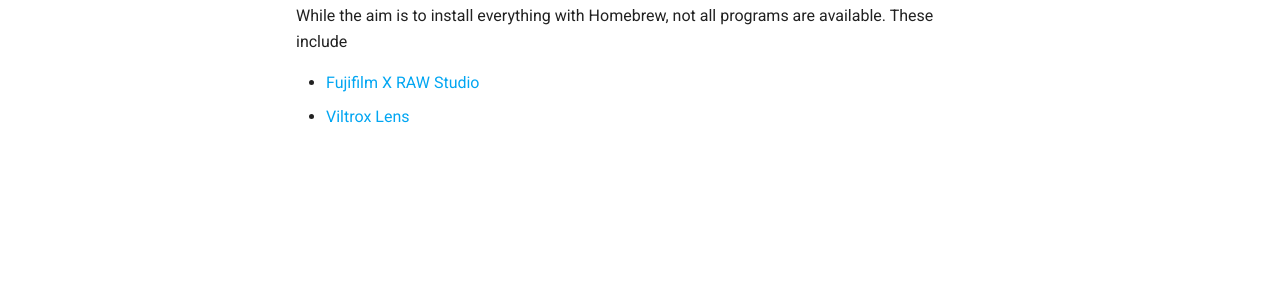
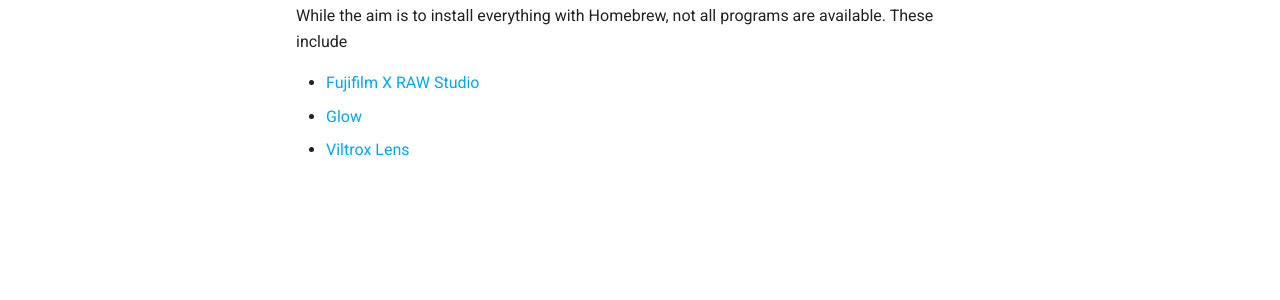
Before and after one commit to eshwen/macOS-setup, an MkDocs documentation site: the page built from docs/programs/programs.md, in a window 1280 px wide. Shown: the part 509-809 px from the top of the page. Built offline with MkDocs 1.6.1 and Material for MkDocs 9.7.7, drawn with Linux system fonts in a browser that asks for light colours; comment, search, counter and statistics services are not loaded; the version menu is left out.

Commit message:
Add Glow program to documentation
Added Glow to the list of programs with its link.

```diff
--- a/docs/programs/programs.md
+++ b/docs/programs/programs.md
@@ -13,8 +13,11 @@
 While the aim is to install everything with Homebrew, not all programs are available. These include
 
 - [Fujifilm X RAW Studio]
+- [Glow]
 - [Viltrox Lens]
 
 [Fujifilm X RAW Studio]: https://www.fujifilm-x.com/en-gb/products/software/x-raw-studio/
 
+[Glow]: https://macglow.app/
+
 [Viltrox Lens]: https://viltrox.com/pages/download-center-1
```
